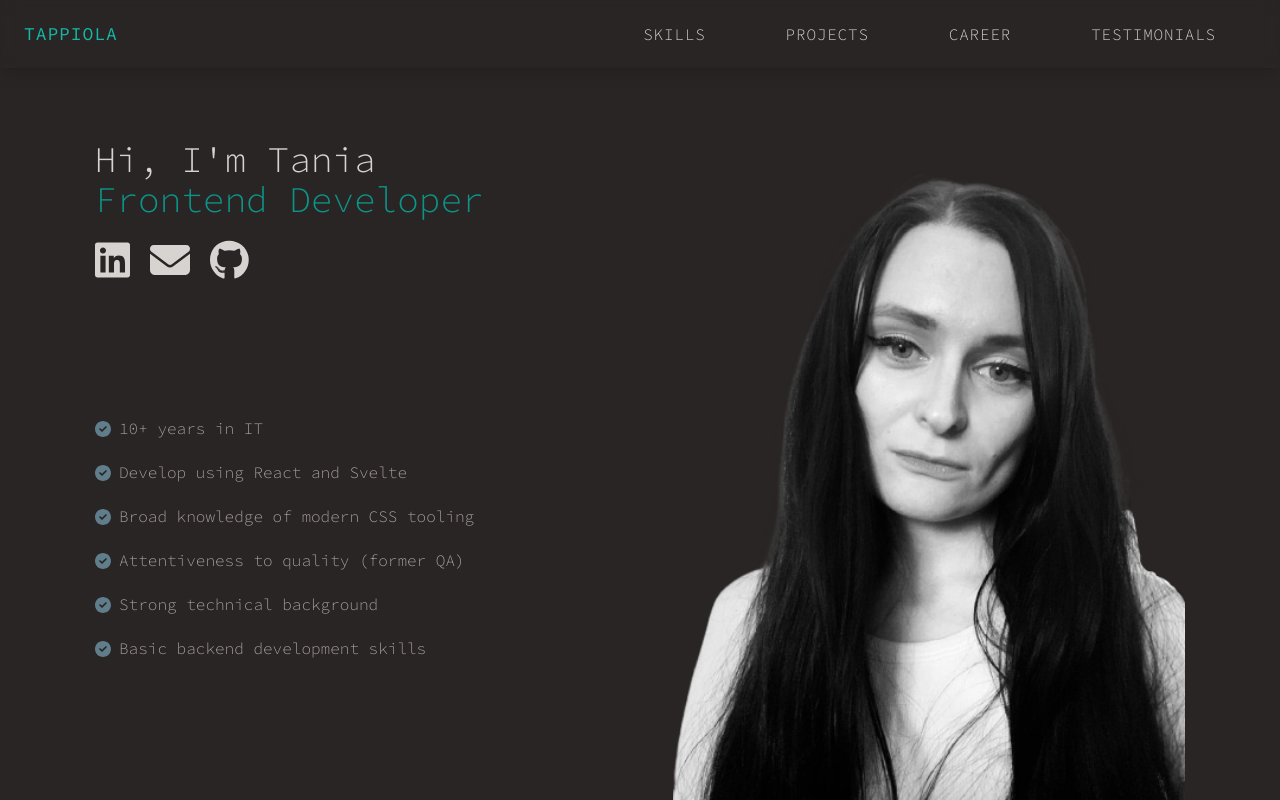
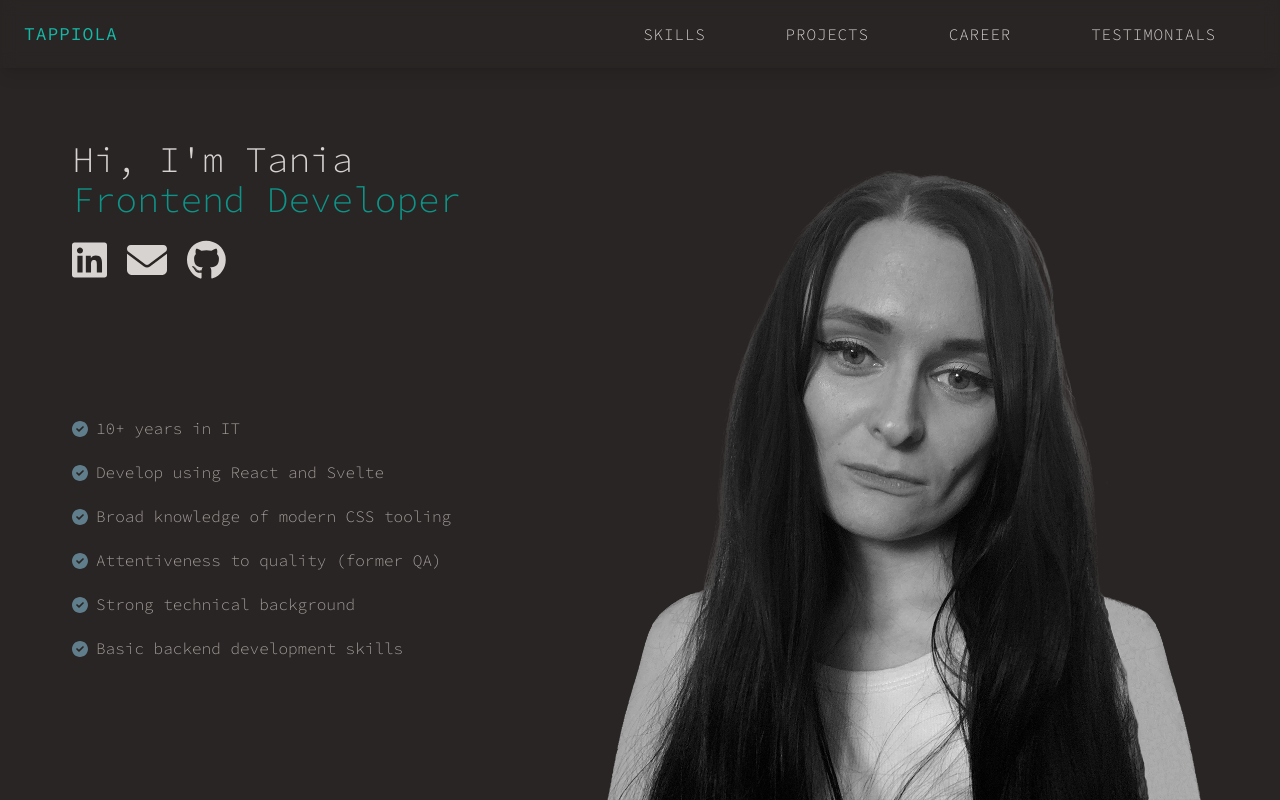
Before and after one commit to tappiola/portfolio-website, a React (Create React App) app: page / in a window 1280 px wide. Built offline with nearby package versions, Linux system fonts and the light colour scheme; what tw-elements would draw is missing.

Commit message:
change photo

```diff
--- a/src/Introduction.jsx
+++ b/src/Introduction.jsx
@@ -1,4 +1,4 @@
-import Tania from "./tania.png";
+import Tania from "./tania4.png";
 import {ReactComponent as CheckMark} from "./CheckMark.svg";
 import Flip from 'react-reveal/Flip';
 
@@ -48,6 +48,6 @@ export const Introduction = () => {
             </ul>
             </Flip>
         </div>
-        <img src={Tania} alt="profile" className="basis-2/5 self-end"/>
+        <img src={Tania} alt="profile" className="w-[47%] self-end"/>
     </section>
 }
```
Also changed, not shown: src/tania4.png (added).
